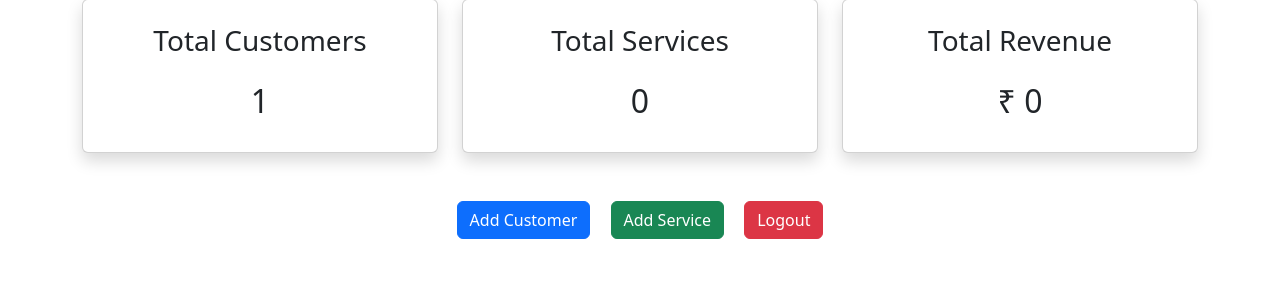
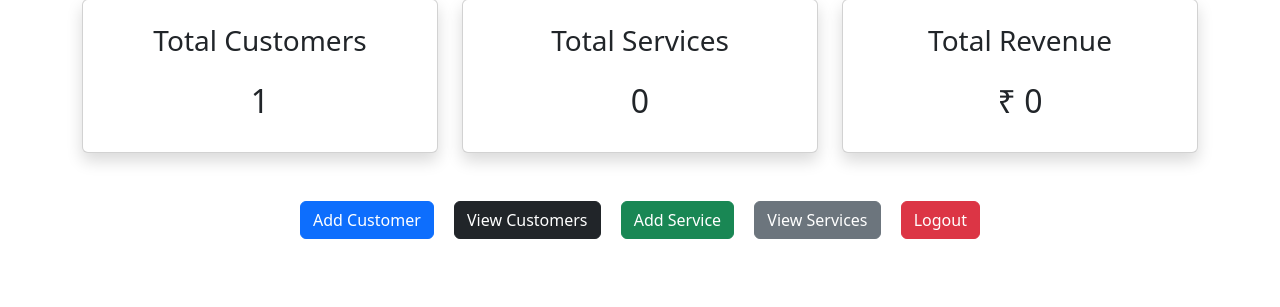
Before and after one commit to jishnuguttula/vehicle-service-management, a Flask app: page /dashboard in a window 1280 px wide. Shown: the part 145-452 px from the top of the page. Run offline with Flask 3, Linux system fonts and the light colour scheme; the visitor is signed in with stand-in values (Sample User, id 1); data comes from the database, SQL or seed files in the repository; data that the repository does not hold is empty.

Commit message:
Added view services page

```diff
--- a/app.py
+++ b/app.py
@@ -126,19 +126,25 @@ def add_customer():
     return render_template('add_customer.html')
 
 # view customers
-@app.route('/customers')
-def customers():
+@app.route('/view_customers')
+def view_customers():
+
     conn = sqlite3.connect('service_center.db')
+
     cursor = conn.cursor()
 
     cursor.execute("SELECT * FROM customers")
-    data = cursor.fetchall()
+
+    customers = cursor.fetchall()
 
     conn.close()
 
-    return render_template('customers.html', data=data)
+    return render_template(
+        'view_customers.html',
+        customers=customers
+    )
 
-# add service
+# add services
 @app.route('/add_service', methods=['GET', 'POST'])
 def add_service():
 
@@ -153,17 +159,8 @@ def add_service():
 
         cursor.execute(
             '''
-            CREATE TABLE IF NOT EXISTS services (
-                id INTEGER PRIMARY KEY AUTOINCREMENT,
-                customer_name TEXT,
-                service_type TEXT
-            )
-            '''
-        )
-
-        cursor.execute(
-            '''
-            INSERT INTO services(customer_name, service_type)
+            INSERT INTO services
+            (customer_name, service_type)
             VALUES (?, ?)
             ''',
             (customer_name, service_type)
@@ -175,22 +172,25 @@ def add_service():
         return redirect('/dashboard')
 
     return render_template('add_service.html')
+
 # view services
-@app.route('/services')
-def services():
+@app.route('/view_services')
+def view_services():
+
     conn = sqlite3.connect('service_center.db')
+
     cursor = conn.cursor()
 
-    cursor.execute('''
-    SELECT services.id, customers.name, services.service_type, services.Mechanic_name, services.service_date, services.status, services.Bill
-    FROM services
-    JOIN customers ON services.customer_id = customers.id
-    ''')
-    data = cursor.fetchall()
+    cursor.execute("SELECT * FROM services")
+
+    services = cursor.fetchall()
 
     conn.close()
 
-    return render_template('services.html', data=data)
+    return render_template(
+        'view_services.html',
+        services=services
+    )
 
 # logout
 @app.route('/logout')
--- a/templates/dashboard.html
+++ b/templates/dashboard.html
@@ -67,9 +67,18 @@
             Add Customer
         </a>
 
+        <a href="/view_customers"
+           class="btn btn-dark me-3">
+            View Customers
+        </a>
+
         <a href="/add_service"
            class="btn btn-success me-3">
             Add Service
+        </a>
+        <a href="/view_services"
+           class="btn btn-secondary me-3">
+            View Services
         </a>
 
         <a href="/logout"
```
Also changed, not shown: templates/view_customer.html (added, +47 -0 lines), templates/view_services.html (added, +47 -0 lines).
